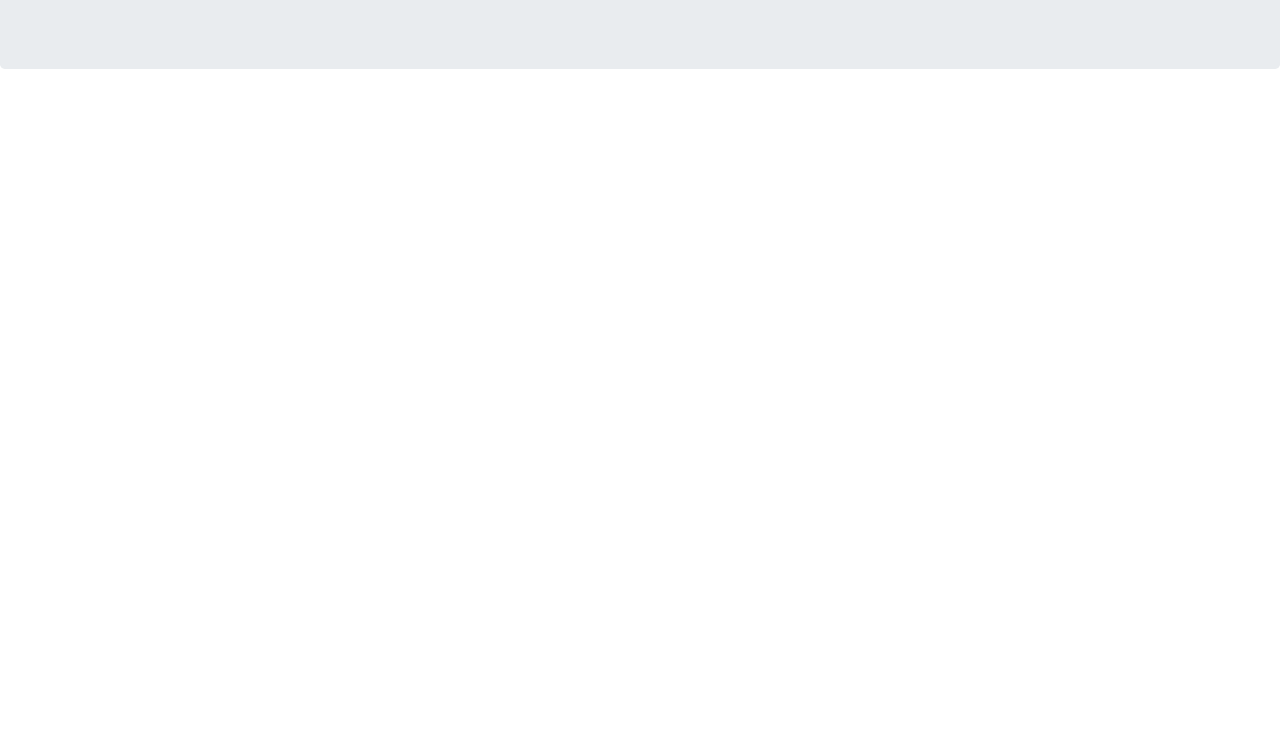
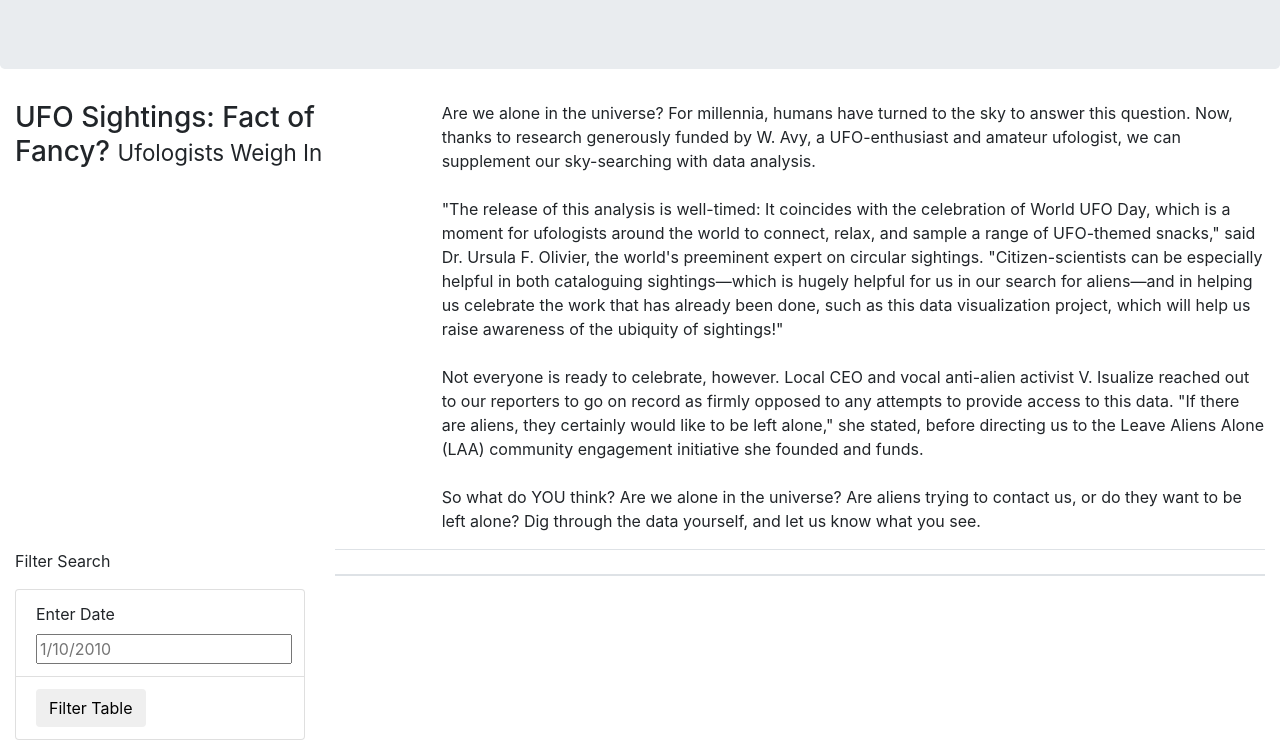
Before and after one commit to jkotcher/UFOs, a plain HTML site: page index.html in a window 1280 px wide. Shown: the part 171-911 px from the top of the page. Before the commit the page ends 800 px from the top, so only its background shows below. Drawn offline with nearby package versions, Linux system fonts and the light colour scheme.

Commit message:
Adding filter button and table skeleton

```diff
--- a/index.html
+++ b/index.html
@@ -26,5 +26,65 @@
         <h1>The Truth is Out There</h1>
     </div>
 
+    <div class="container-fluid">
+        <div class="row">
+            <div class="col-md-4">
+                <h3>UFO Sightings: Fact of Fancy? <small>Ufologists Weigh In</small></h3>
+            </div>
+            <div class="col-md-8">
+                <p>
+                    Are we alone in the universe? For millennia, humans have turned to the sky to answer this question. Now, thanks to research generously funded by W. Avy, a UFO-enthusiast and amateur ufologist, we can supplement our sky-searching with data analysis.<br><br>"The release of this analysis is well-timed: It coincides with the celebration of World UFO Day, which is a moment for ufologists around the world to connect, relax, and sample a range of UFO-themed snacks," said Dr. Ursula F. Olivier, the world's preeminent expert on circular sightings. "Citizen-scientists can be especially helpful in both cataloguing sightings—which is hugely helpful for us in our search for aliens—and in helping us celebrate the work that has already been done, such as this data visualization project, which will help us raise awareness of the ubiquity of sightings!"<br><br>Not everyone is ready to celebrate, however. Local CEO and vocal anti-alien activist V. Isualize reached out to our reporters to go on record as firmly opposed to any attempts to provide access to this data. "If there are aliens, they certainly would like to be left alone," she stated, before directing us to the Leave Aliens Alone (LAA) community engagement initiative she founded and funds.<br><br>So what do YOU think? Are we alone in the universe? Are aliens trying to contact us, or do they want to be left alone? Dig through the data yourself, and let us know what you see.
+
+
+                </p>
+
+            </div>
+
+        </div>
+    </div>
+
+    <div class="container-fluid">
+        <div class="row">
+            <div class="col-md-3">
+
+                <form>
+                    <p>Filter Search</p>
+                </form>
+                <ul class="list-group">
+                    <li class="list-group-item">
+                        <label for="date">Enter Date</label>
+
+                        <input type="text" placeholder="1/10/2010" id="datetime" />
+                    </li>
+
+                    <li class="list-group-item">
+                        <button id="filter-btn" type="button" class="btn btn-default">Filter Table</button>
+
+                    </li>
+
+                </ul>
+            </div>
+
+            <div class="col-md-9">
+                <table class="table table-striped">
+                    <thead>
+                        <tr>
+                            <th></th>
+                        </tr>
+                    </thead>
+
+                    <tbody></tbody>
+
+                </table>
+
+
+            </div>
+        </div>
+    </div>
+
+
+
+
+
 </body>
 </html>
```
